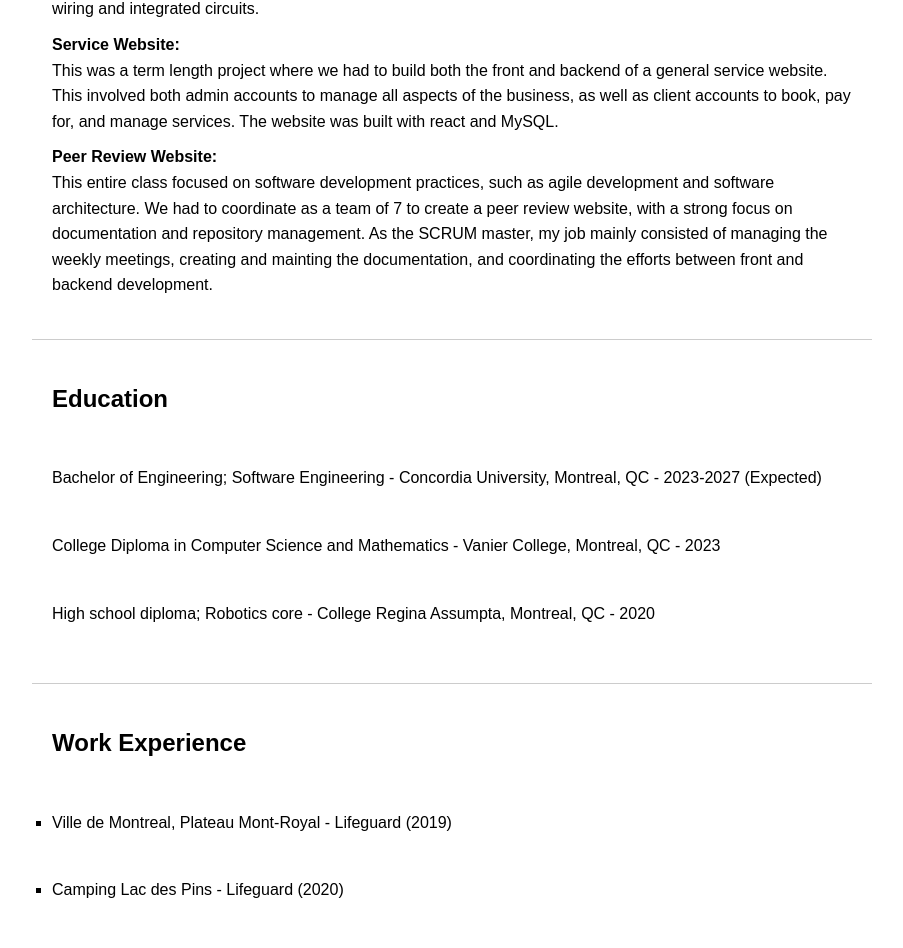
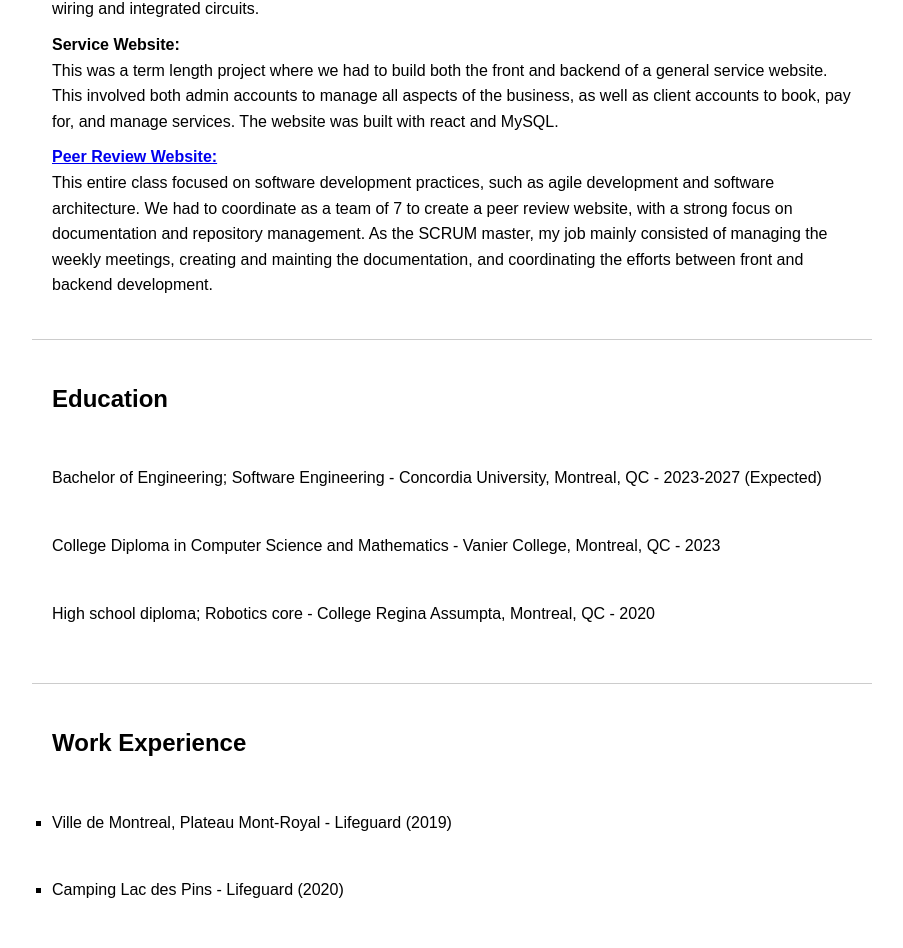
Before and after one commit to JemJemGermanie/jemjemgermanie.github.io, a plain HTML site: page index.html in a window 1280 px wide. Shown: the part 1379-2327 px from the top of the page, without its empty margins (188-1091 px from the left). Drawn offline with Linux system fonts and the light colour scheme.

Commit message:
Update index.html

```diff
--- a/index.html
+++ b/index.html
@@ -50,7 +50,7 @@
             <li><strong>Service Website:</strong>
                 <br>This was a term length project where we had to build both the front and backend of a general service website. This involved both admin accounts to manage all
                 aspects of the business, as well as client accounts to book, pay for, and manage services. The website was built with react and MySQL.</li>
-            <li><strong>Peer Review Website:</strong>
+            <li><a href="https://github.com/FrancoisMartinez/Team-10-SOEN341_Project_F24"><strong>Peer Review Website:</strong></a>
                 <br>This entire class focused on software development practices, such as agile development and software architecture. We had to coordinate as a team of 7
                 to create a peer review website, with a strong focus on documentation and repository management. As the SCRUM master, my job mainly consisted of managing the weekly meetings,
                 creating and mainting the documentation, and coordinating the efforts between front and backend development.</li>
```
